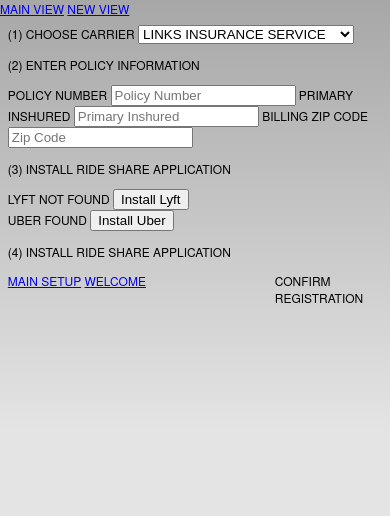
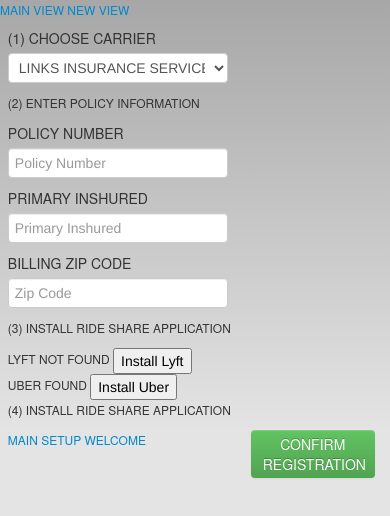
Before and after one commit to sergmv/cr, a plain HTML site: page www/index.html in a window 390 px wide. Drawn offline with Linux system fonts and the light colour scheme; some packages are replaced by stand-ins of ours.

Commit message:
no message

```diff
--- a/www/index.html
+++ b/www/index.html
@@ -22,6 +22,7 @@
         <meta charset="utf-8" />
         <meta name="format-detection" content="telephone=no" />
         <meta name="viewport" content="user-scalable=no, initial-scale=1, maximum-scale=1, minimum-scale=1, width=device-width, height=device-height, target-densitydpi=device-dpi" />
+        <link rel="stylesheet" type="text/css" href="css/bootstrap.min.css" />
         <link rel="stylesheet" type="text/css" href="css/index.css" />
         <title>Angular PhoneGap Seed</title>
     </head>
```
